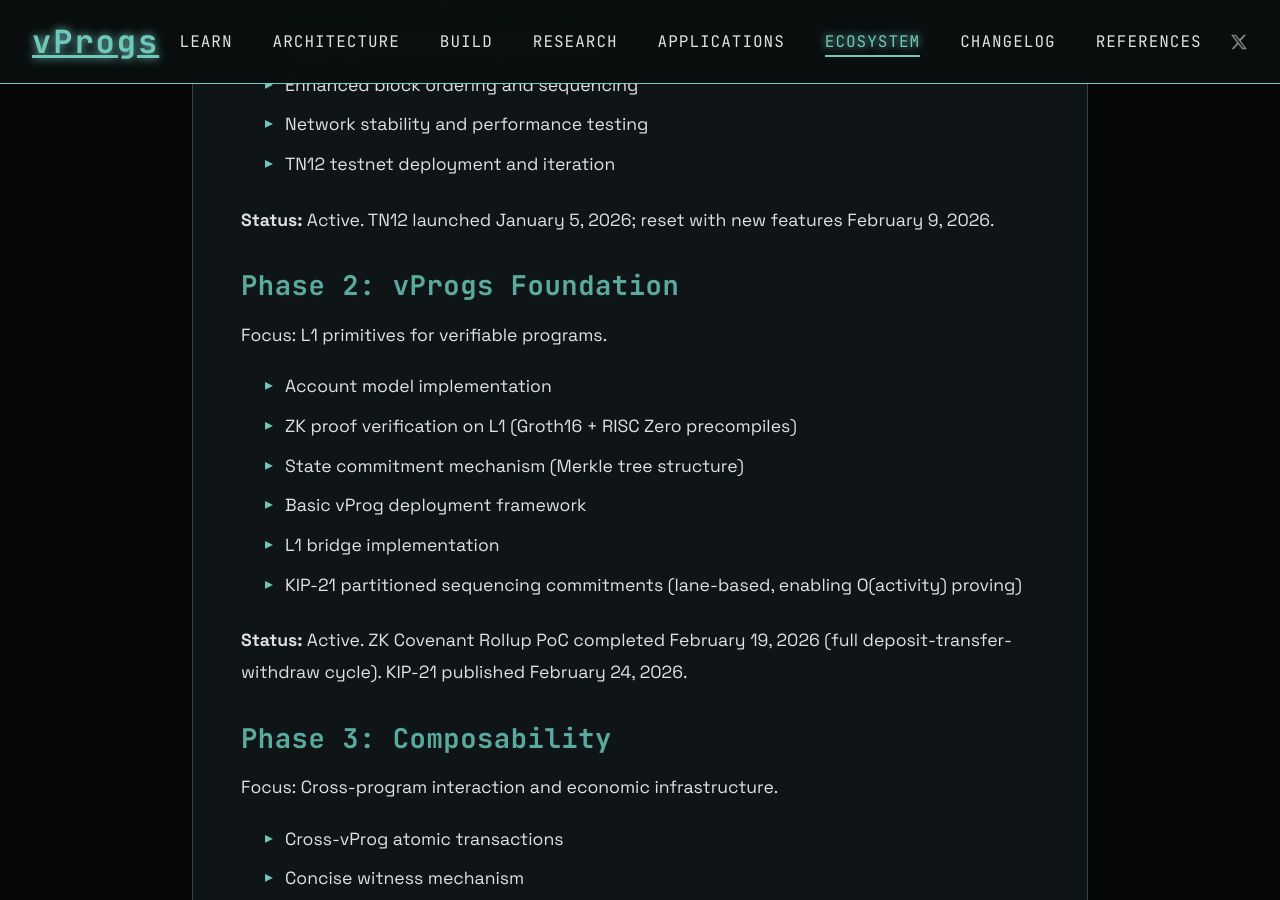
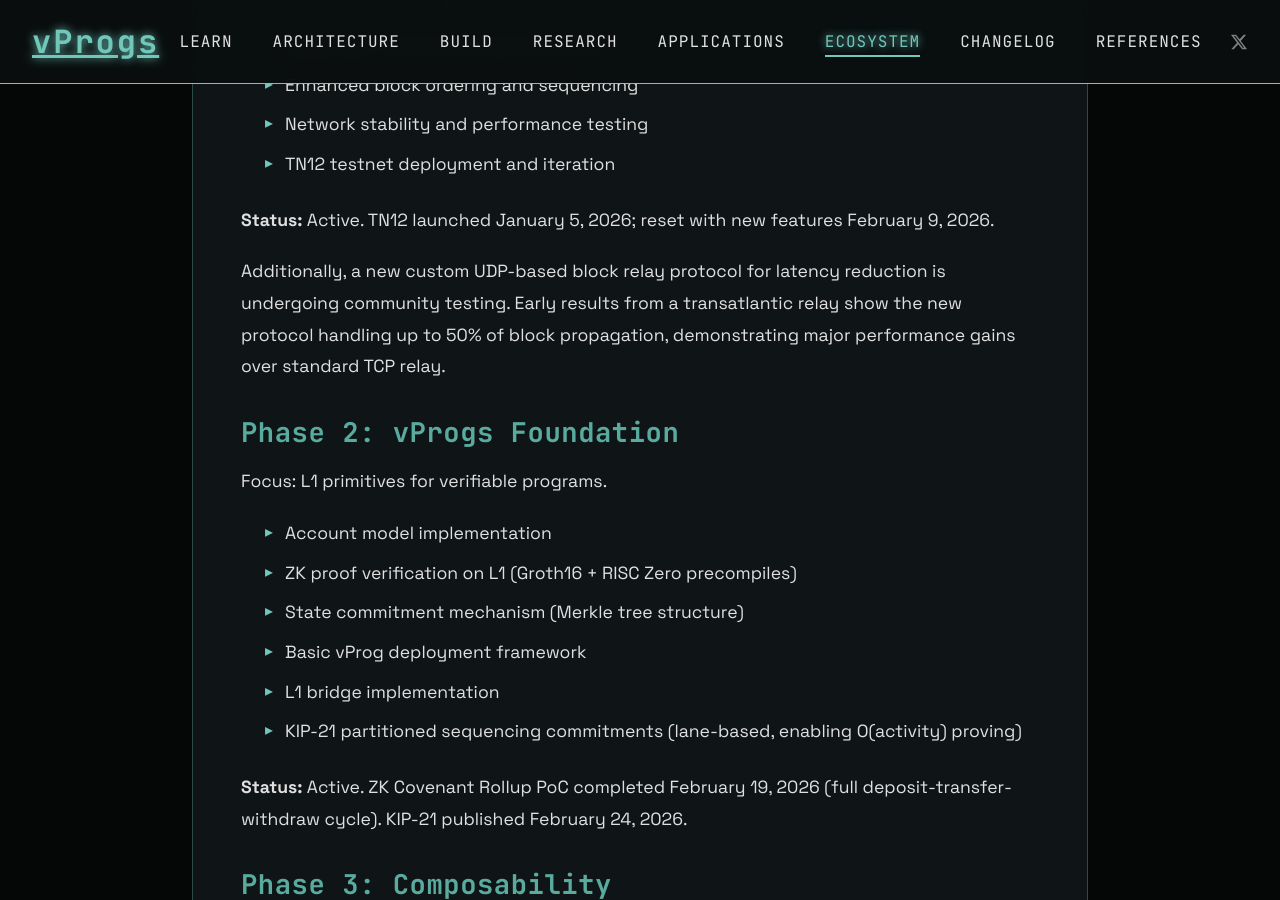
Before and after one commit to creative-inference/vprogs.xyz, a Jekyll site: the page built from ecosystem/roadmap.md, in a window 1280 px wide and 900 px high, scrolled down 2516 px. Built offline with Jekyll 4.4.1, drawn with Linux system fonts in a browser that asks for light colours.

Commit message:
Add details about the custom UDP-based block relay protocol testing [auto]

```diff
--- a/ecosystem/roadmap.md
+++ b/ecosystem/roadmap.md
@@ -67,6 +67,10 @@
 - TN12 testnet deployment and iteration
 
 **Status:** Active. TN12 launched January 5, 2026; reset with new features February 9, 2026.
+
+
+
+Additionally, a new custom UDP-based block relay protocol for latency reduction is undergoing community testing. Early results from a transatlantic relay show the new protocol handling up to 50% of block propagation, demonstrating major performance gains over standard TCP relay.
 
 ### Phase 2: vProgs Foundation
 
```
